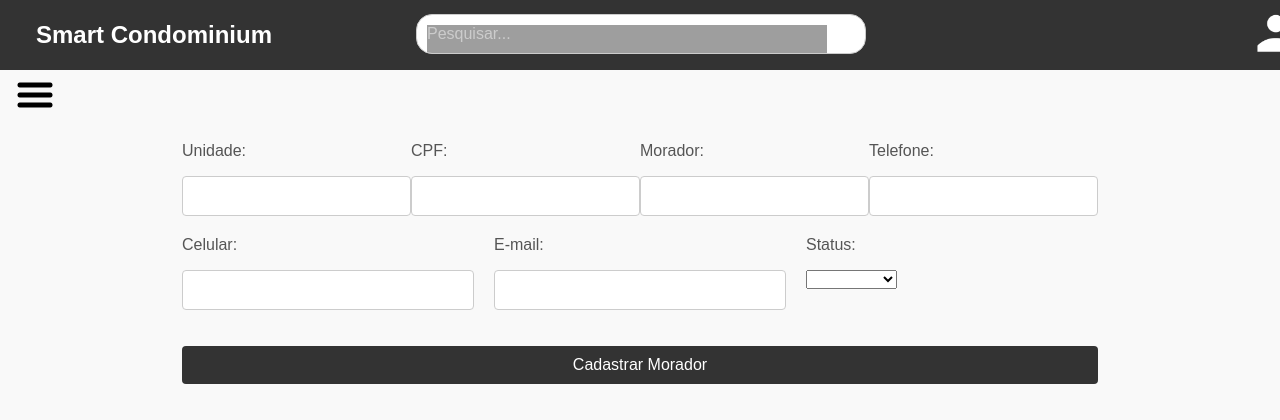
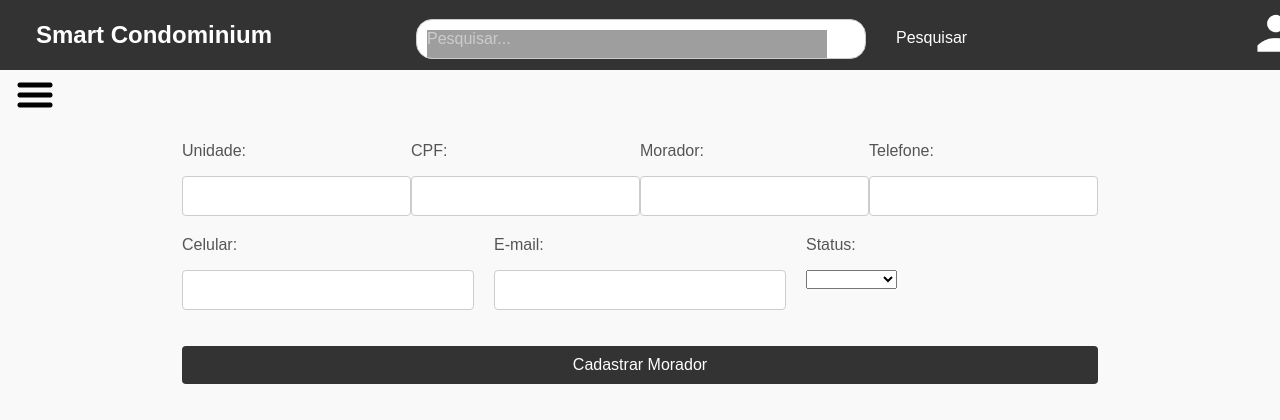
Before and after one commit to wilkerbruno/Smart-Condominium, a Flask app: page /cadastro_morador in a window 1280 px wide. Shown: the top 420 px of the page. Run offline with Flask 3, Linux system fonts and the light colour scheme; parts of the project's set-up code (start-up, migrations or seed data) failed here and were passed over; grey boxes are pictures that could not be loaded.

Commit message:
barra de pesquisa
correção da barra de pesquisa e do botão pesquisar

```diff
--- a/condominio/static/css/inicio.css
+++ b/condominio/static/css/inicio.css
@@ -454,9 +454,9 @@ h2 a img{
   /* campo de pesquisa */
   #search-form {
     position: absolute;
+    margin-left: 400px;
     display: inline-block;
-    margin-left: 400px;
-    margin-top: -200px;
+    max-width: 80%;
 
   }
 
@@ -466,6 +466,7 @@ h2 a img{
     font-size: 16px;
     border: 1px solid #ccc;
     border-radius:16px;
+    margin-top: -35px;
     position: fixed;
   }
 
@@ -477,6 +478,9 @@ h2 a img{
     font-size: 16px;
     cursor: pointer;
     border-radius: 20px;
+    margin-left: 460px;
+    width: 110px;
+    margin-top: -35px;
   }
   .pesquisa{
     position: fixed;
@@ -552,11 +556,3 @@ h2 a img{
 
 
   /* fim login */
-
-  .botao_pesquisar{
-    position: relative;
-    margin-left: 10px;
-    margin-top: 30px;
-    width: 110px;
-
-  }
--- a/condominio/templates/template.html
+++ b/condominio/templates/template.html
@@ -19,9 +19,12 @@
 
       <form id="search-form" method="post">
         <input type="search" id="search-input" name="search-input" placeholder="Pesquisar...">
+
         <button id="search-button"class="botao_pesquisar">Pesquisar</button>
         <ul id="search-results"></ul>
-      </form>
+
+    </form>
+
 
       <a class="img_login"><img src="{{ url_for('static', filename='img/login.png' )}}" alt=""></a>
 
```
